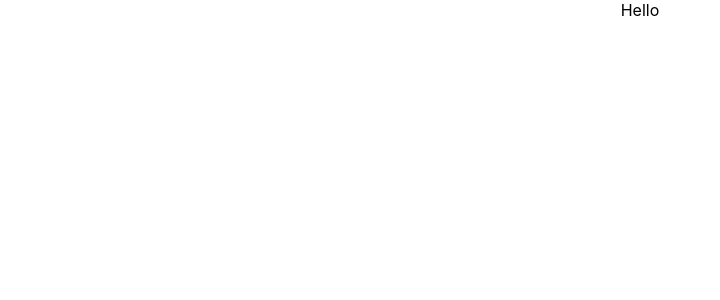
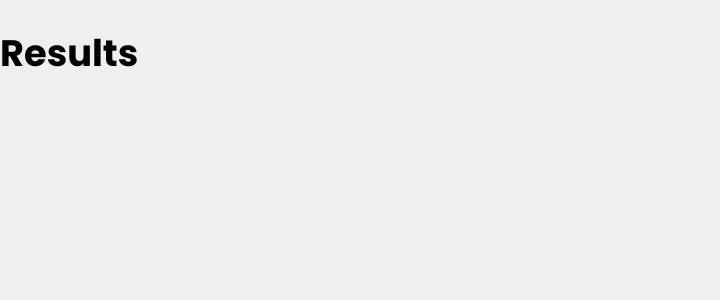
Before and after one commit to nurgnc/Search-Engine, a React (Create React App) app: page /results in a window 1280 px wide. Shown: the top 300 px of the page, without its empty margins (0-720 px from the left). Built offline with nearby package versions, Linux system fonts and the light colour scheme.

Commit message:
file structure added

```diff
--- a/package.json
+++ b/package.json
@@ -8,8 +8,10 @@
     "@testing-library/user-event": "^13.2.1",
     "react": "^17.0.2",
     "react-dom": "^17.0.2",
+    "react-icons": "^4.3.1",
     "react-router-dom": "^6.2.2",
     "react-scripts": "5.0.0",
+    "styled-components": "^5.3.3",
     "web-vitals": "^2.1.0"
   },
   "scripts": {
--- a/src/App.css
+++ /dev/null
@@ -1,38 +0,0 @@
-.App {
-  text-align: center;
-}
-
-.App-logo {
-  height: 40vmin;
-  pointer-events: none;
-}
-
-@media (prefers-reduced-motion: no-preference) {
-  .App-logo {
-    animation: App-logo-spin infinite 20s linear;
-  }
-}
-
-.App-header {
-  background-color: #282c34;
-  min-height: 100vh;
-  display: flex;
-  flex-direction: column;
-  align-items: center;
-  justify-content: center;
-  font-size: calc(10px + 2vmin);
-  color: white;
-}
-
-.App-link {
-  color: #61dafb;
-}
-
-@keyframes App-logo-spin {
-  from {
-    transform: rotate(0deg);
-  }
-  to {
-    transform: rotate(360deg);
-  }
-}
--- a/src/App.js
+++ b/src/App.js
@@ -1,10 +1,19 @@
-import './App.css';
+// css
+import GlobalStyles from './styles/Global';
+// router
+import { Routes, Route } from 'react-router-dom';
+//pages
+import {Home, Results} from './pages'
 
 function App() {
   return (
-    <div className="App">
-      Hello
-    </div>
+    < >
+      <GlobalStyles />
+      <Routes>
+        <Route path={"/"} element={<Home />}/>
+        <Route path={"/results"} element={<Results />}/>
+      </Routes>
+    </>
   );
 }
 
--- a/src/index.css
+++ /dev/null
@@ -1,13 +0,0 @@
-body {
-  margin: 0;
-  font-family: -apple-system, BlinkMacSystemFont, 'Segoe UI', 'Roboto', 'Oxygen',
-    'Ubuntu', 'Cantarell', 'Fira Sans', 'Droid Sans', 'Helvetica Neue',
-    sans-serif;
-  -webkit-font-smoothing: antialiased;
-  -moz-osx-font-smoothing: grayscale;
-}
-
-code {
-  font-family: source-code-pro, Menlo, Monaco, Consolas, 'Courier New',
-    monospace;
-}
--- a/src/index.js
+++ b/src/index.js
@@ -1,12 +1,15 @@
 import React from 'react';
 import ReactDOM from 'react-dom';
-import './index.css';
 import App from './App';
 import reportWebVitals from './reportWebVitals';
+// router
+import { BrowserRouter } from 'react-router-dom';
 
 ReactDOM.render(
   <React.StrictMode>
-    <App />
+    <BrowserRouter>
+      <App />
+    </BrowserRouter>
   </React.StrictMode>,
   document.getElementById('root')
 );
--- /dev/null
+++ b/src/pages/Home.jsx
@@ -0,0 +1,9 @@
+function Home() {
+  return (
+    <div>
+      <h1>Home</h1>
+    </div>
+  );
+}
+
+export default Home;
--- /dev/null
+++ b/src/pages/Results.jsx
@@ -0,0 +1,9 @@
+function Results() {
+  return (
+    <div>
+      <h1>Results</h1>
+    </div>
+  );
+}
+
+export default Results;
--- /dev/null
+++ b/src/pages/index.js
@@ -0,0 +1,4 @@
+import Home from './Home';
+import Results from './Results';
+
+export {Home, Results};
--- /dev/null
+++ b/src/styles/Global.js
@@ -0,0 +1,24 @@
+import { createGlobalStyle } from 'styled-components';
+
+const GlobalStyles = createGlobalStyle`
+  @import url('https://fonts.googleapis.com/css2?family=Poppins:wght@300;400;600;700&display=swap');
+  * {
+    box-sizing: border-box;
+  }
+  body {
+    font-family: 'Poppins', sans-serif;
+    font-size: 1.15em;
+    margin: 0;
+    background: #EFEFEF;
+  }
+  img {
+    max-width: 100%;
+  }
+  ul {
+    list-style: none;
+    padding-left: 0;
+  }
+}
+`;
+
+export default GlobalStyles;
```
Also changed, not shown: src/components/Button.jsx (added), src/components/Input.jsx (added), 1 other file (tests, documents, lock files or other folders).
